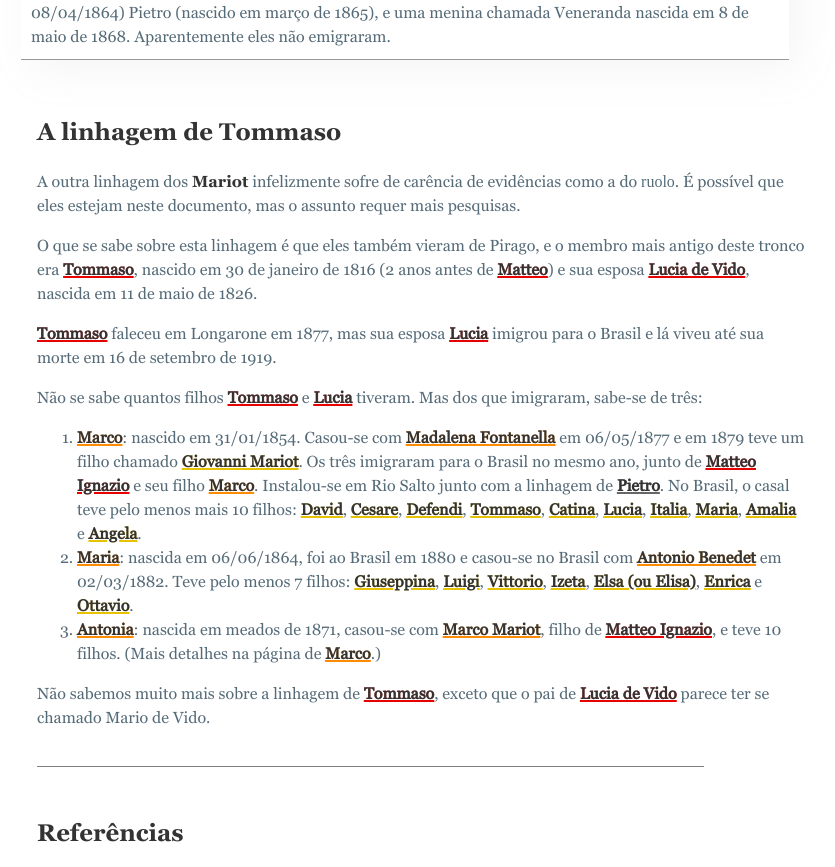
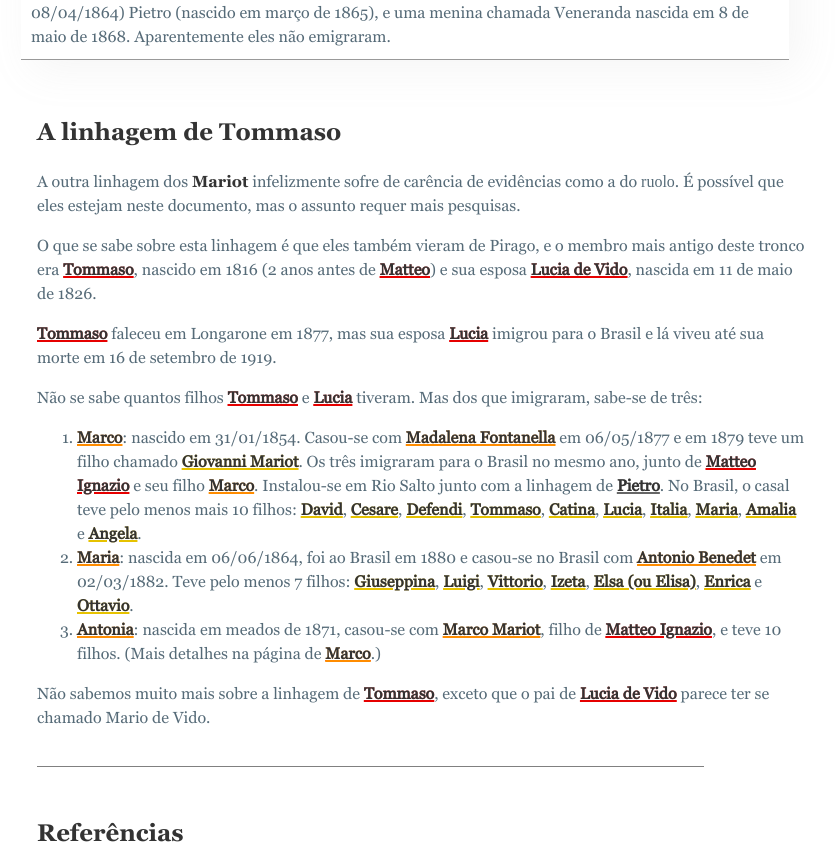
Before and after one commit to sentient06/mariot-family, a Jekyll site: the page built from longarone.html, in a window 1280 px wide and 900 px high, scrolled down 5268 px, cut to the strip 0-867 px from the top of the window. Shown: the whole strip, without its empty margins (219-1054 px from the left). Built offline with Jekyll 4.4.1, drawn with Linux system fonts in a browser that asks for light colours; some web fonts are replaced.

Commit message:
Adding content.

```diff
--- a/longarone.html
+++ b/longarone.html
@@ -197,7 +197,7 @@ title: Mariot - Os Mariot de Longarone
                 A outra linhagem dos <strong>Mariot</strong> infelizmente sofre de carência de evidências como a do <em lang="it">ruolo</em>. É possível que eles estejam neste documento, mas o assunto requer mais pesquisas.
             </p>
             <p>
-                O que se sabe sobre esta linhagem é que eles também vieram de Pirago, e o membro mais antigo deste tronco era <strong class="g1">Tommaso</strong>, nascido em 30 de janeiro de 1816 (2 anos antes de <strong class="g1">Matteo</strong>) e sua esposa <strong class="g1">Lucia de Vido</strong>, nascida em 11 de maio de 1826.
+                O que se sabe sobre esta linhagem é que eles também vieram de Pirago, e o membro mais antigo deste tronco era <strong class="g1">Tommaso</strong>, nascido em 1816 (2 anos antes de <strong class="g1">Matteo</strong>) e sua esposa <strong class="g1">Lucia de Vido</strong>, nascida em 11 de maio de 1826.
             </p>
             <p>
                 <strong class="g1">Tommaso</strong> faleceu em Longarone em 1877, mas sua esposa <strong class="g1">Lucia</strong> imigrou para o Brasil e lá viveu até sua morte em 16 de setembro de 1919.
```
